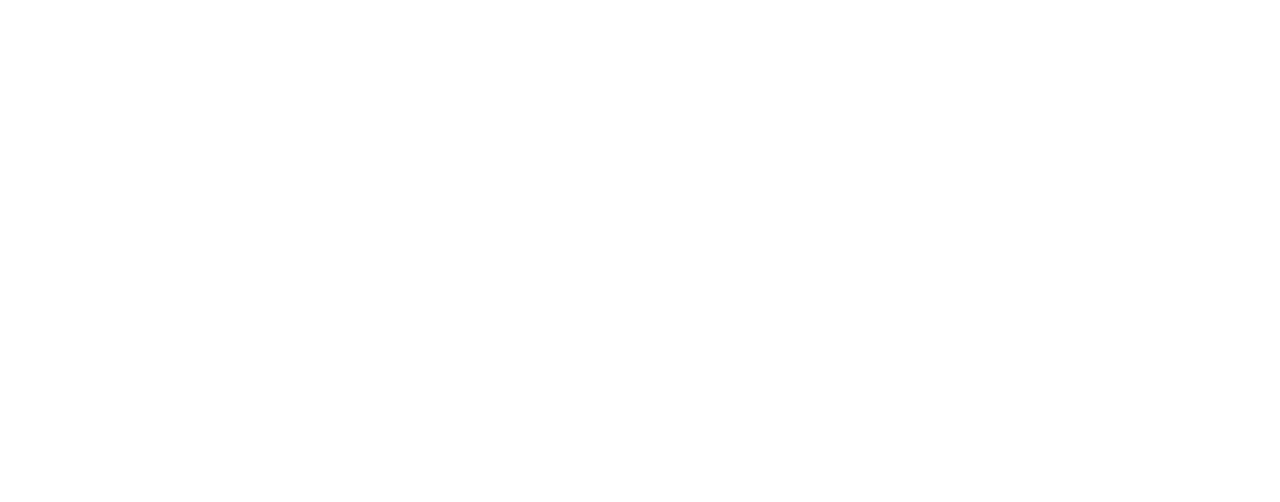
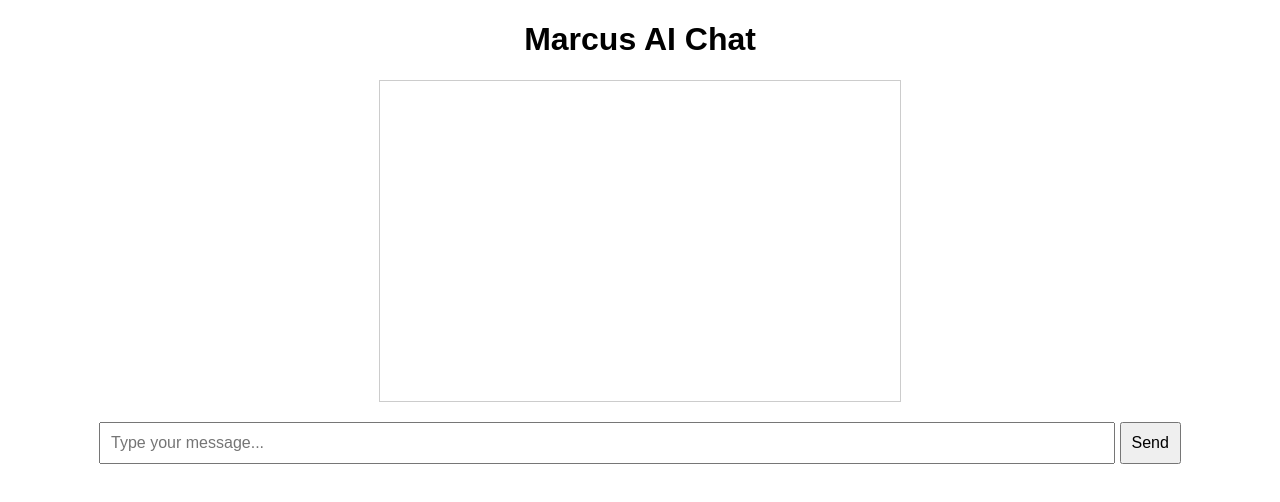
Before and after one commit to Supermallen1/marcus-ai, a plain HTML site: page static/index.html in a window 1280 px wide. Drawn offline with Linux system fonts and the light colour scheme.

Commit message:
Update index.html

```diff
--- a/static/index.html
+++ b/static/index.html
@@ -1,3 +1,43 @@
+<!DOCTYPE html>
+<html lang="en">
+<head>
+    <meta charset="UTF-8">
+    <meta name="viewport" content="width=device-width, initial-scale=1.0">
+    <title>Marcus AI</title>
+    <style>
+        body {
+            font-family: Arial, sans-serif;
+            margin: 20px;
+            text-align: center;
+        }
+        #chat-box {
+            width: 100%;
+            max-width: 500px;
+            height: 300px;
+            border: 1px solid #ccc;
+            padding: 10px;
+            overflow-y: auto;
+            margin: 0 auto 20px;
+        }
+        #user-input {
+            width: 80%;
+            padding: 10px;
+            font-size: 16px;
+        }
+        #send-btn {
+            padding: 10px;
+            font-size: 16px;
+            cursor: pointer;
+        }
+    </style>
+</head>
+<body>
+
+    <h1>Marcus AI Chat</h1>
+    <div id="chat-box"></div>
+    <input type="text" id="user-input" placeholder="Type your message..." />
+    <button id="send-btn">Send</button>
+
     <script>
         document.getElementById("send-btn").addEventListener("click", sendMessage);
         document.getElementById("user-input").addEventListener("keypress", function(event) {
@@ -22,3 +62,10 @@
             });
 
             const data = await response.json();
+            chatBox.innerHTML += `<p><strong>Marcus:</strong> ${data.response || "Error"}</p>`;
+            chatBox.scrollTop = chatBox.scrollHeight;
+        }
+    </script>
+
+</body>
+</html>
```
Lines whose indentation alone changed are shown as unchanged.
